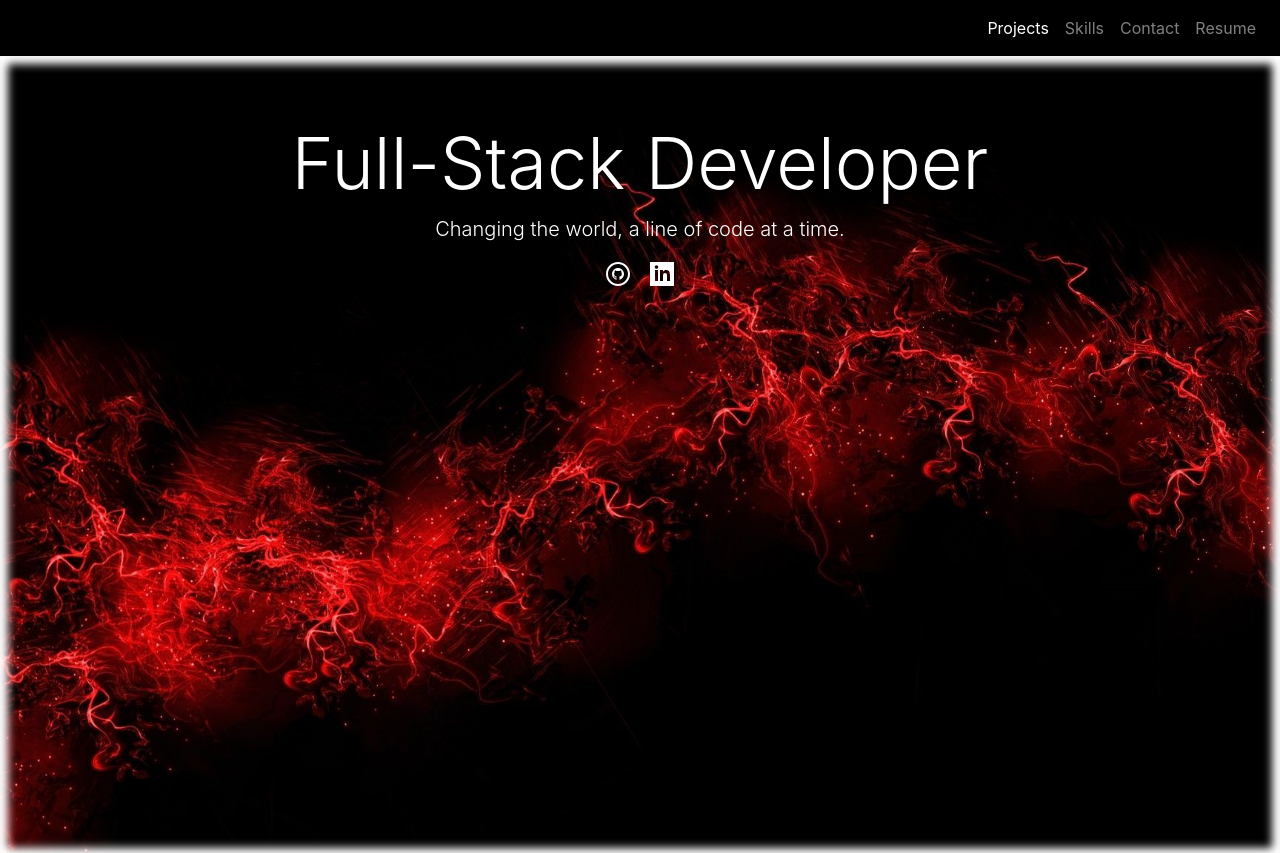
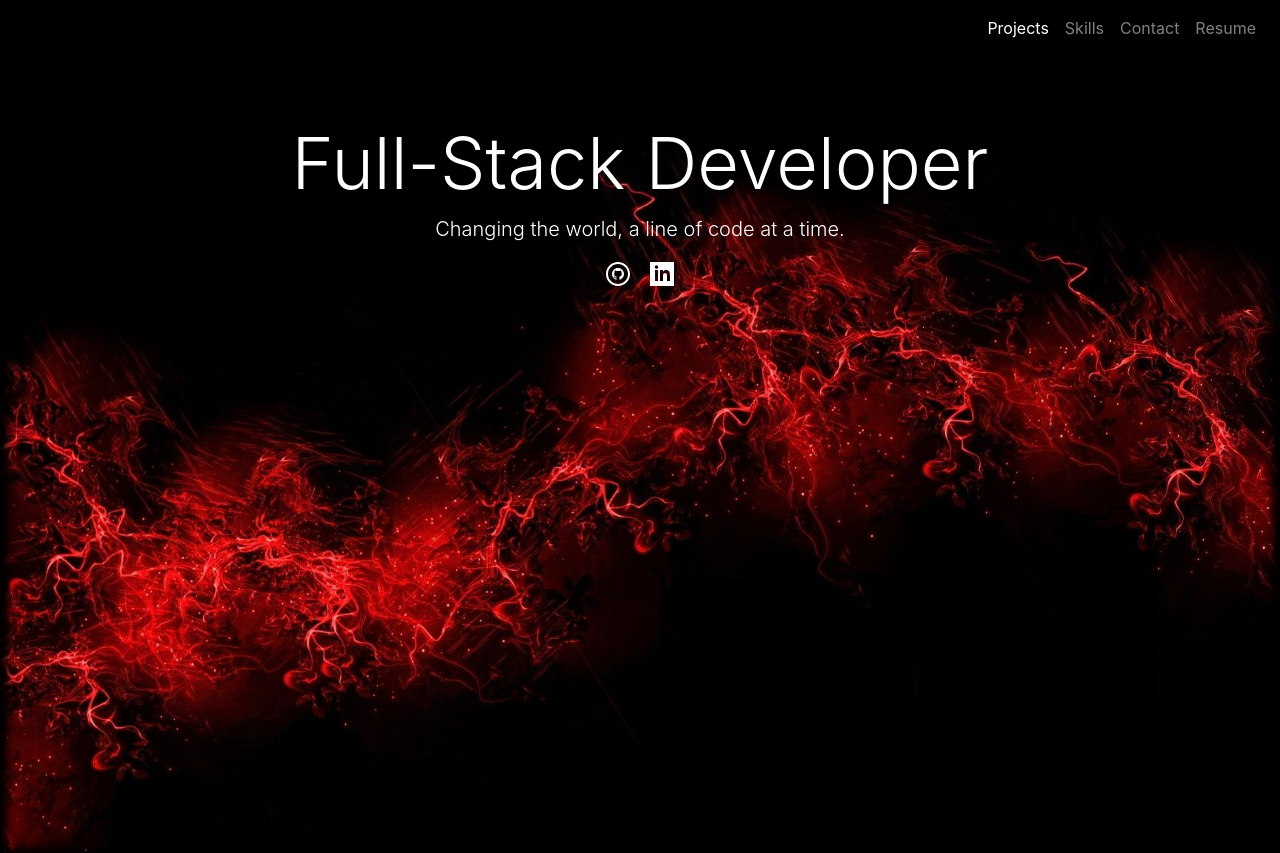
Before and after one commit to TheTruth4418/west-portfolio-site, a React (Create React App) app: page / in a window 1280 px wide. Shown: the top 853 px of the page. Built offline with nearby package versions, Linux system fonts and the light colour scheme.

Commit message:
Reset box shadow to black

```diff
--- a/src/styleSheets/_about.scss
+++ b/src/styleSheets/_about.scss
@@ -1,7 +1,7 @@
 .jumbotron{
     background: url("hero-backdrop2.jpg") no-repeat center;
     background-size:cover;
-    box-shadow: 0 0 8px 8px white inset;
+    box-shadow: 0 0 8px 8px black inset;
     height: 100vh;
     color:white;
     a{
--- a/src/styleSheets/index.css
+++ b/src/styleSheets/index.css
@@ -82,8 +82,8 @@
 .jumbotron {
   background: url("hero-backdrop2.jpg") no-repeat center;
   background-size: cover;
-  -webkit-box-shadow: 0 0 8px 8px white inset;
-          box-shadow: 0 0 8px 8px white inset;
+  -webkit-box-shadow: 0 0 8px 8px black inset;
+          box-shadow: 0 0 8px 8px black inset;
   height: 100vh;
   color: white;
 }
```
